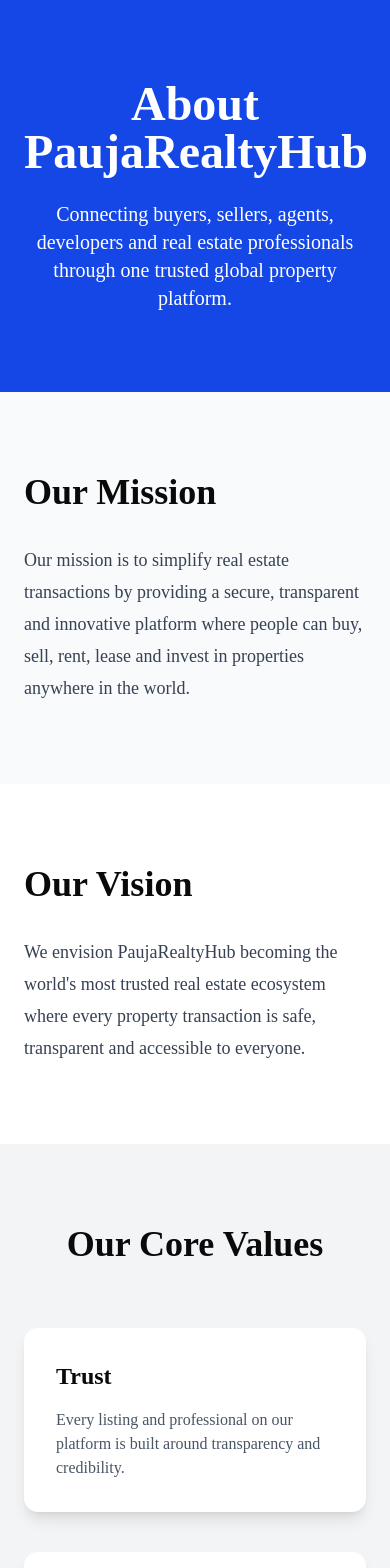
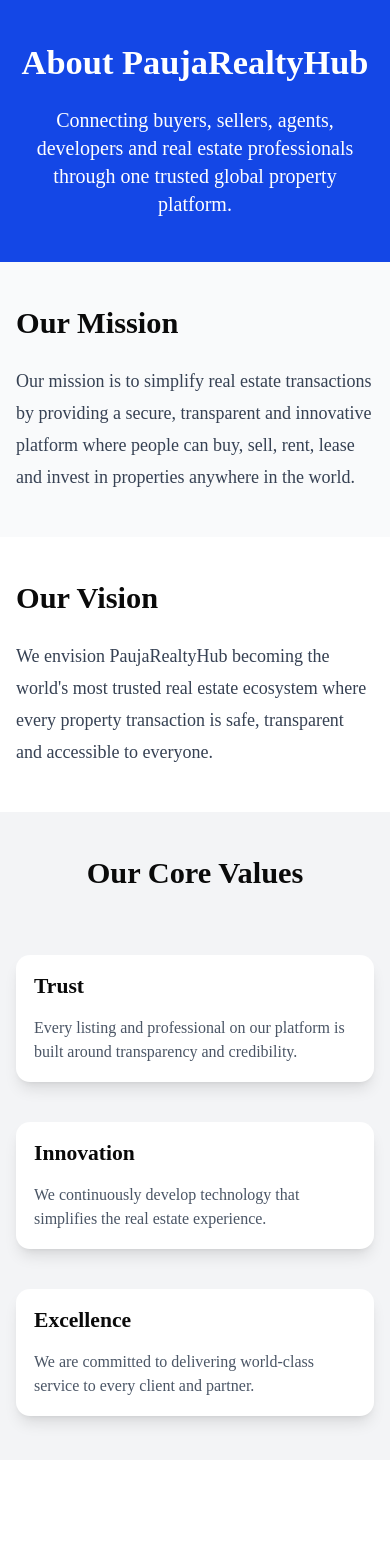
Before and after one commit to clearvision4099-glitch/PaujaRealtyHub, a Next.js app in the folder paujarealtyhub/: page /about in a window 390 px wide. Shown: the top 1568 px of the page. After the commit the page ends 1460 px from the top, so only its background shows below. Built offline with nearby package versions, Linux system fonts and the light colour scheme; no server answers.

Commit message:
Add global mobile responsive styling

```diff
--- a/paujarealtyhub/src/app/globals.css
+++ b/paujarealtyhub/src/app/globals.css
@@ -121,10 +121,310 @@
   * {
     @apply border-border outline-ring/50;
   }
+
+  html {
+    @apply font-sans;
+    max-width: 100%;
+    overflow-x: hidden;
+  }
+
   body {
     @apply bg-background text-foreground;
+    max-width: 100%;
+    overflow-x: hidden;
   }
-  html {
-    @apply font-sans;
+
+  img,
+  video,
+  iframe {
+    max-width: 100%;
   }
 }
+
+/* =========================================================
+   PAUJA REALTY HUB
+   GLOBAL MOBILE COMPACT MODE
+   Phones only — desktop/tablet remain unchanged
+   ========================================================= */
+
+@media (max-width: 639px) {
+
+  /*
+   * Prevent accidental horizontal scrolling
+   */
+  html,
+  body {
+    width: 100%;
+    max-width: 100%;
+    overflow-x: hidden;
+  }
+
+  main {
+    width: 100%;
+    max-width: 100%;
+    overflow-x: hidden;
+  }
+
+  main img,
+  main video,
+  main iframe {
+    max-width: 100%;
+  }
+
+  /*
+   * GLOBAL MOBILE TYPOGRAPHY
+   */
+
+  main .text-6xl {
+    font-size: 2.35rem !important;
+    line-height: 1.08 !important;
+  }
+
+  main .text-5xl {
+    font-size: 2.15rem !important;
+    line-height: 1.1 !important;
+  }
+
+  main .text-4xl {
+    font-size: 1.9rem !important;
+    line-height: 1.15 !important;
+  }
+
+  main .text-3xl {
+    font-size: 1.65rem !important;
+    line-height: 1.2 !important;
+  }
+
+  main .text-2xl {
+    font-size: 1.35rem !important;
+    line-height: 1.25 !important;
+  }
+
+  /*
+   * Prevent very large headings from dominating phones
+   */
+
+  main h1 {
+    max-width: 100%;
+    overflow-wrap: break-word;
+  }
+
+  main h2,
+  main h3 {
+    max-width: 100%;
+    overflow-wrap: break-word;
+  }
+
+  /*
+   * LARGE SECTION PADDING
+   * Automatically compact common desktop-style spacing
+   */
+
+  main .py-24 {
+    padding-top: 3rem !important;
+    padding-bottom: 3rem !important;
+  }
+
+  main .py-20 {
+    padding-top: 2.75rem !important;
+    padding-bottom: 2.75rem !important;
+  }
+
+  main .py-16 {
+    padding-top: 2.25rem !important;
+    padding-bottom: 2.25rem !important;
+  }
+
+  main .py-14 {
+    padding-top: 2rem !important;
+    padding-bottom: 2rem !important;
+  }
+
+  main .py-12 {
+    padding-top: 1.75rem !important;
+    padding-bottom: 1.75rem !important;
+  }
+
+  main .py-10 {
+    padding-top: 1.5rem !important;
+    padding-bottom: 1.5rem !important;
+  }
+
+  /*
+   * LARGE CARD PADDING
+   */
+
+  main .p-10 {
+    padding: 1.25rem !important;
+  }
+
+  main .p-8 {
+    padding: 1.125rem !important;
+  }
+
+  main .p-7 {
+    padding: 1rem !important;
+  }
+
+  main .p-6 {
+    padding: 1rem !important;
+  }
+
+  main .p-5 {
+    padding: 0.875rem !important;
+  }
+
+  /*
+   * LARGE HORIZONTAL PADDING
+   */
+
+  main .px-10 {
+    padding-left: 1rem !important;
+    padding-right: 1rem !important;
+  }
+
+  main .px-8 {
+    padding-left: 1rem !important;
+    padding-right: 1rem !important;
+  }
+
+  main .px-7 {
+    padding-left: 1rem !important;
+    padding-right: 1rem !important;
+  }
+
+  main .px-6 {
+    padding-left: 1rem !important;
+    padding-right: 1rem !important;
+  }
+
+  /*
+   * COMMON LARGE VERTICAL GAPS
+   */
+
+  main .mt-16 {
+    margin-top: 2.5rem !important;
+  }
+
+  main .mt-14 {
+    margin-top: 2.25rem !important;
+  }
+
+  main .mt-12 {
+    margin-top: 2rem !important;
+  }
+
+  main .mt-10 {
+    margin-top: 1.75rem !important;
+  }
+
+  main .mt-8 {
+    margin-top: 1.5rem !important;
+  }
+
+  main .mb-12 {
+    margin-bottom: 2rem !important;
+  }
+
+  main .mb-10 {
+    margin-bottom: 1.75rem !important;
+  }
+
+  main .mb-8 {
+    margin-bottom: 1.5rem !important;
+  }
+
+  /*
+   * FORMS
+   * Compact but still finger-friendly
+   */
+
+  main input:not([type="checkbox"]):not([type="radio"]),
+  main select,
+  main textarea {
+    max-width: 100%;
+    font-size: 16px;
+  }
+
+  main input:not([type="checkbox"]):not([type="radio"]),
+  main select {
+    min-height: 44px;
+  }
+
+  main textarea {
+    min-height: 100px;
+  }
+
+  /*
+   * Common large form padding
+   */
+
+  main input[class*="py-4"],
+  main select[class*="py-4"] {
+    padding-top: 0.7rem !important;
+    padding-bottom: 0.7rem !important;
+  }
+
+  main input[class*="py-3"],
+  main select[class*="py-3"] {
+    padding-top: 0.65rem !important;
+    padding-bottom: 0.65rem !important;
+  }
+
+  /*
+   * BUTTONS AND BUTTON-LIKE LINKS
+   */
+
+  main button[class*="py-4"],
+  main a[class*="py-4"] {
+    padding-top: 0.7rem !important;
+    padding-bottom: 0.7rem !important;
+  }
+
+  main button[class*="py-3"],
+  main a[class*="py-3"] {
+    padding-top: 0.625rem !important;
+    padding-bottom: 0.625rem !important;
+  }
+
+  /*
+   * LARGE ROUNDED CARDS
+   * Slightly reduce excessive curvature on phones
+   */
+
+  main .rounded-3xl {
+    border-radius: 1.25rem !important;
+  }
+
+  main .rounded-2xl {
+    border-radius: 1rem !important;
+  }
+
+  /*
+   * FLEX/GRID SAFETY
+   */
+
+  main .grid,
+  main .flex {
+    min-width: 0;
+  }
+
+  main .grid > *,
+  main .flex > * {
+    min-width: 0;
+  }
+
+  /*
+   * Long names, prices, addresses and emails
+   */
+
+  main p,
+  main h1,
+  main h2,
+  main h3,
+  main h4,
+  main span,
+  main a {
+    overflow-wrap: break-word;
+  }
+}
```
